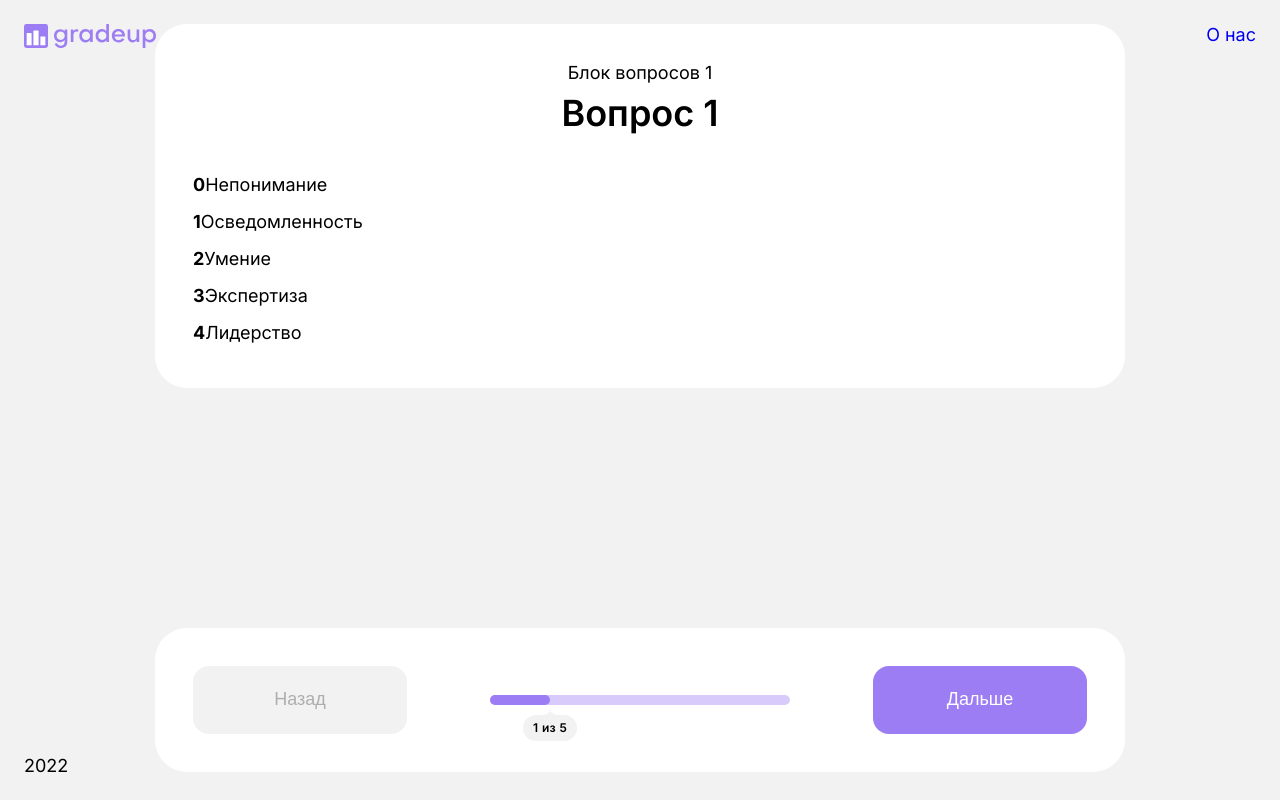
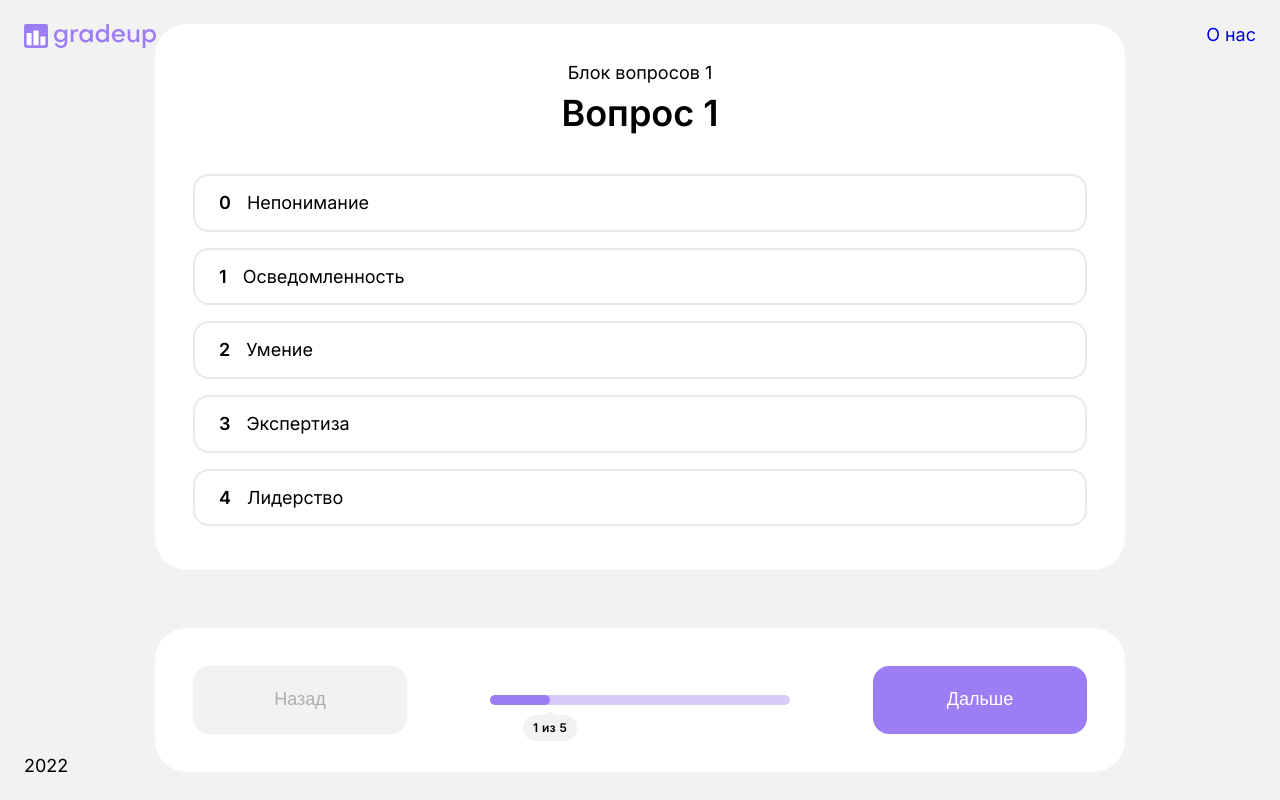
Before and after one commit to mrvotum/gradeup, an Angular app: page /questions in a window 1280 px wide. Built offline with nearby package versions, Linux system fonts and the light colour scheme.

Commit message:
Списки вопросов теперь снова работают

```diff
--- a/src/app/card/card.component.html
+++ b/src/app/card/card.component.html
@@ -4,16 +4,36 @@
 		<div class="title">Вопрос 1</div>
 	</div>
 	<div class="card__content card__content--answers">
+		<label class="answer" for="question-1-1-0">
 			<input type="radio" name="question-1-1" id="question-1-1-0" value="0" data-questions-block="1">
-		<label class="answer" for="question-1-1-0"><strong>0</strong>Непонимание</label>
+			<span class="answer__el">
+				<strong>0</strong>Непонимание
+			</span>
+		</label>
+		<label class="answer" for="question-1-1-1">
 			<input type="radio" name="question-1-1" id="question-1-1-1" value="1" data-questions-block="1">
-		<label class="answer" for="question-1-1-1"><strong>1</strong>Осведомленность</label>
+			<span class="answer__el">
+				<strong>1</strong>Осведомленность
+			</span>
+		</label>
+		<label class="answer" for="question-1-1-2">
 			<input type="radio" name="question-1-1" id="question-1-1-2" value="2" data-questions-block="1">
-		<label class="answer" for="question-1-1-2"><strong>2</strong>Умение</label>
+			<span class="answer__el">
+				<strong>2</strong>Умение
+			</span>
+		</label>
+		<label class="answer" for="question-1-1-3">
 			<input type="radio" name="question-1-1" id="question-1-1-3" value="3" data-questions-block="1">
-		<label class="answer" for="question-1-1-3"><strong>3</strong>Экспертиза</label>
+			<span class="answer__el">
+				<strong>3</strong>Экспертиза
+			</span>
+		</label>
+		<label class="answer" for="question-1-1-4">
 			<input type="radio" name="question-1-1" id="question-1-1-4" value="4" data-questions-block="1">
-		<label class="answer" for="question-1-1-4"><strong>4</strong>Лидерство</label>
+			<span class="answer__el">
+				<strong>4</strong>Лидерство
+			</span>
+		</label>
 	</div>
 </div>
 
@@ -23,16 +43,36 @@
 		<div class="title">Вопрос 2</div>
 	</div>
 	<div class="card__content card__content--answers">
+		<label class="answer" for="question-1-2-0">
 			<input type="radio" name="question-1-2" id="question-1-2-0" value="0" data-questions-block="1">
-		<label class="answer" for="question-1-2-0"><strong>0</strong>Непонимание</label>
+			<span class="answer__el">
+				<strong>0</strong>Непонимание
+			</span>
+		</label>
+		<label class="answer" for="question-1-2-1">
 			<input type="radio" name="question-1-2" id="question-1-2-1" value="1" data-questions-block="1">
-		<label class="answer" for="question-1-2-1"><strong>1</strong>Осведомленность</label>
+			<span class="answer__el">
+				<strong>1</strong>Осведомленность
+			</span>
+		</label>
+		<label class="answer" for="question-1-2-2">
 			<input type="radio" name="question-1-2" id="question-1-2-2" value="2" data-questions-block="1">
-		<label class="answer" for="question-1-2-2"><strong>2</strong>Умение</label>
+			<span class="answer__el">
+				<strong>2</strong>Умение
+			</span>
+		</label>
+		<label class="answer" for="question-1-2-3">
 			<input type="radio" name="question-1-2" id="question-1-2-3" value="3" data-questions-block="1">
-		<label class="answer" for="question-1-2-3"><strong>3</strong>Экспертиза</label>
+			<span class="answer__el">
+				<strong>3</strong>Экспертиза
+			</span>
+		</label>
+		<label class="answer" for="question-1-2-4">
 			<input type="radio" name="question-1-2" id="question-1-2-4" value="4" data-questions-block="1">
-		<label class="answer" for="question-1-2-4"><strong>4</strong>Лидерство</label>
+			<span class="answer__el">
+				<strong>4</strong>Лидерство
+			</span>
+		</label>
 	</div>
 </div>
 
@@ -42,16 +82,36 @@
 		<div class="title">Вопрос 3</div>
 	</div>
 	<div class="card__content card__content--answers">
+		<label class="answer" for="question-2-1-0">
 			<input type="radio" name="question-2-1" id="question-2-1-0" value="0" data-questions-block="2">
-		<label class="answer" for="question-2-1-0"><strong>0</strong>Непонимание</label>
+			<span class="answer__el">
+				<strong>0</strong>Непонимание
+			</span>
+		</label>
+		<label class="answer" for="question-2-1-1">
 			<input type="radio" name="question-2-1" id="question-2-1-1" value="1" data-questions-block="2">
-		<label class="answer" for="question-2-1-1"><strong>1</strong>Осведомленность</label>
+			<span class="answer__el">
+				<strong>1</strong>Осведомленность
+			</span>
+		</label>
+		<label class="answer" for="question-2-1-2">
 			<input type="radio" name="question-2-1" id="question-2-1-2" value="2" data-questions-block="2">
-		<label class="answer" for="question-2-1-2"><strong>2</strong>Умение</label>
+			<span class="answer__el">
+				<strong>2</strong>Умение
+			</span>
+		</label>
+		<label class="answer" for="question-2-1-3">
 			<input type="radio" name="question-2-1" id="question-2-1-3" value="3" data-questions-block="2">
-		<label class="answer" for="question-2-1-3"><strong>3</strong>Экспертиза</label>
+			<span class="answer__el">
+				<strong>3</strong>Экспертиза
+			</span>
+		</label>
+		<label class="answer" for="question-2-1-4">
 			<input type="radio" name="question-2-1" id="question-2-1-4" value="4" data-questions-block="2">
-		<label class="answer" for="question-2-1-4"><strong>4</strong>Лидерство</label>
+			<span class="answer__el">
+				<strong>4</strong>Лидерство
+			</span>
+		</label>
 	</div>
 </div>
 
@@ -61,16 +121,36 @@
 		<div class="title">Вопрос 4</div>
 	</div>
 	<div class="card__content card__content--answers">
+		<label class="answer" for="question-2-2-0">
 			<input type="radio" name="question-2-2" id="question-2-2-0" value="0" data-questions-block="2">
-		<label class="answer" for="question-2-2-0"><strong>0</strong>Непонимание</label>
+			<span class="answer__el">
+				<strong>0</strong>Непонимание
+			</span>
+		</label>
+		<label class="answer" for="question-2-2-1">
 			<input type="radio" name="question-2-2" id="question-2-2-1" value="1" data-questions-block="2">
-		<label class="answer" for="question-2-2-1"><strong>1</strong>Осведомленность</label>
+			<span class="answer__el">
+				<strong>1</strong>Осведомленность
+			</span>
+		</label>
+		<label class="answer" for="question-2-2-2">
 			<input type="radio" name="question-2-2" id="question-2-2-2" value="2" data-questions-block="2">
-		<label class="answer" for="question-2-2-2"><strong>2</strong>Умение</label>
+			<span class="answer__el">
+				<strong>2</strong>Умение
+			</span>
+		</label>
+		<label class="answer" for="question-2-2-3">
 			<input type="radio" name="question-2-2" id="question-2-2-3" value="3" data-questions-block="2">
-		<label class="answer" for="question-2-2-3"><strong>3</strong>Экспертиза</label>
+			<span class="answer__el">
+				<strong>3</strong>Экспертиза
+			</span>
+		</label>
+		<label class="answer" for="question-2-2-4">
 			<input type="radio" name="question-2-2" id="question-2-2-4" value="4" data-questions-block="2">
-		<label class="answer" for="question-2-2-4"><strong>4</strong>Лидерство</label>
+			<span class="answer__el">
+				<strong>4</strong>Лидерство
+			</span>
+		</label>
 	</div>
 </div>
 
@@ -80,15 +160,35 @@
 		<div class="title">Вопрос 5</div>
 	</div>
 	<div class="card__content card__content--answers">
+		<label class="answer" for="question-2-3-0">
 			<input type="radio" name="question-2-3" id="question-2-3-0" value="0" data-questions-block="2">
-		<label class="answer" for="question-2-3-0"><strong>0</strong>Непонимание</label>
+			<span class="answer__el">
+				<strong>0</strong>Непонимание
+			</span>
+		</label>
+		<label class="answer" for="question-2-3-1">
 			<input type="radio" name="question-2-3" id="question-2-3-1" value="1" data-questions-block="2">
-		<label class="answer" for="question-2-3-1"><strong>1</strong>Осведомленность</label>
+			<span class="answer__el">
+				<strong>1</strong>Осведомленность
+			</span>
+		</label>
+		<label class="answer" for="question-2-3-2">
 			<input type="radio" name="question-2-3" id="question-2-3-2" value="2" data-questions-block="2">
-		<label class="answer" for="question-2-3-2"><strong>2</strong>Умение</label>
+			<span class="answer__el">
+				<strong>2</strong>Умение
+			</span>
+		</label>
+		<label class="answer" for="question-2-3-3">
 			<input type="radio" name="question-2-3" id="question-2-3-3" value="3" data-questions-block="2">
-		<label class="answer" for="question-2-3-3"><strong>3</strong>Экспертиза</label>
+			<span class="answer__el">
+				<strong>3</strong>Экспертиза
+			</span>
+		</label>
+		<label class="answer" for="question-2-3-4">
 			<input type="radio" name="question-2-3" id="question-2-3-4" value="4" data-questions-block="2">
-		<label class="answer" for="question-2-3-4"><strong>4</strong>Лидерство</label>
+			<span class="answer__el">
+				<strong>4</strong>Лидерство
+			</span>
+		</label>
 	</div>
 </div>
```
Lines whose indentation alone changed are shown as unchanged.
